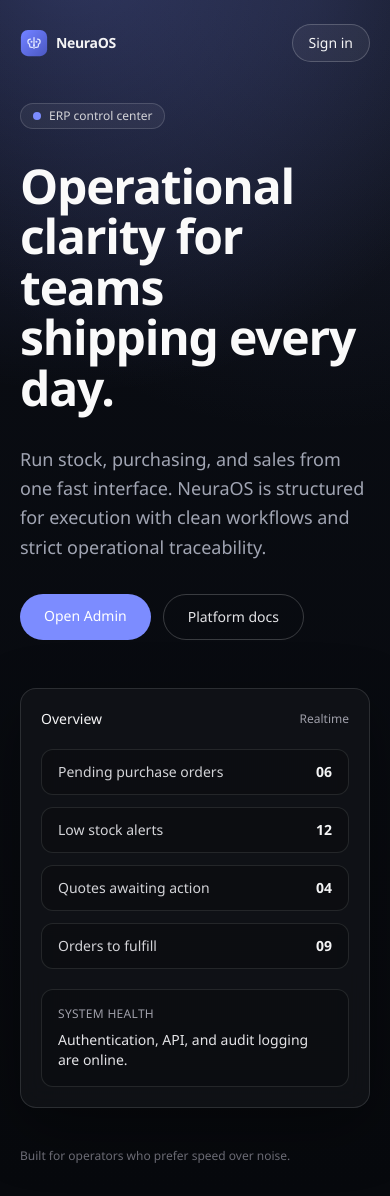
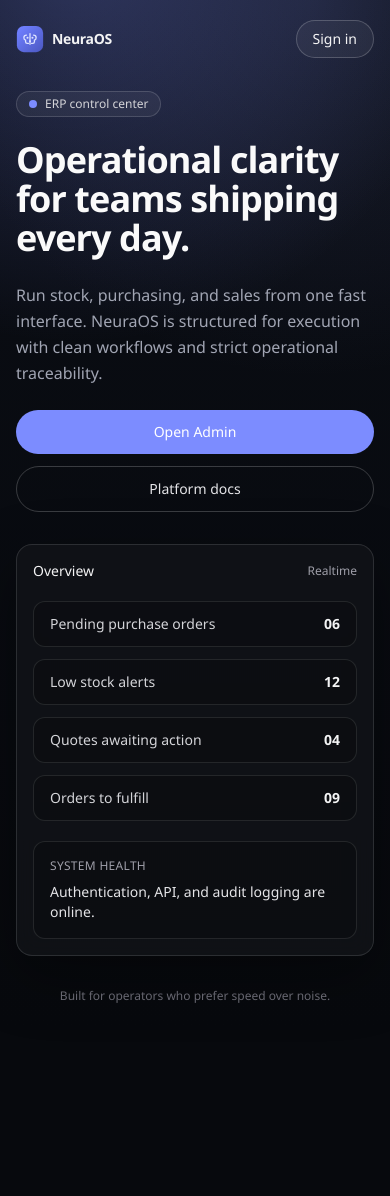
Before and after one commit to JarvisMidoria/NeuraOS, a Next.js app: page / in a window 390 px wide. After the commit the page ends 1032 px from the top, so only its background shows below. Built offline with nearby package versions, Linux system fonts and the light colour scheme.

Commit message:
style: refine mobile spacing and typography for landing/login

```diff
--- a/src/app/login/login-form.tsx
+++ b/src/app/login/login-form.tsx
@@ -36,7 +36,7 @@ export function LoginForm() {
   }
 
   return (
-    <form onSubmit={handleSubmit} className="w-full space-y-4">
+    <form onSubmit={handleSubmit} className="w-full space-y-4 sm:space-y-5">
       {error ? (
         <div className="rounded-xl border border-red-500/30 bg-red-500/15 px-4 py-3 text-sm text-red-200">
           {error}
@@ -75,7 +75,7 @@ export function LoginForm() {
       >
         {isSubmitting ? "Signing in..." : "Sign in"}
       </button>
-      <p className="text-center text-xs text-zinc-500">
+      <p className="text-center text-[11px] text-zinc-500 sm:text-xs">
         Use admin@acme.local / admin123 (seed data)
       </p>
     </form>
--- a/src/app/login/page.tsx
+++ b/src/app/login/page.tsx
@@ -9,8 +9,8 @@ export const metadata: Metadata = {
 
 export default function LoginPage() {
   return (
-    <div className="mx-auto flex min-h-screen w-full max-w-6xl flex-col px-5 py-8 sm:px-8">
-      <div className="fade-up mb-8">
+    <div className="mx-auto flex min-h-screen w-full max-w-6xl flex-col px-4 py-6 sm:px-8 sm:py-8">
+      <div className="fade-up mb-6 sm:mb-8">
         <NeuraLogo />
       </div>
       <div className="grid w-full flex-1 gap-8 lg:grid-cols-[1fr_460px]">
@@ -30,10 +30,10 @@ export default function LoginPage() {
           </div>
         </section>
 
-        <div className="fade-up glass-panel rounded-3xl p-7 sm:p-9">
+        <div className="fade-up glass-panel rounded-3xl p-6 sm:p-9">
           <div className="mb-8 space-y-2">
             <p className="text-xs font-semibold uppercase tracking-[0.2em] text-zinc-400">ERP Admin</p>
-            <h2 className="text-3xl font-semibold tracking-tight text-zinc-100">Sign in</h2>
+            <h2 className="text-2xl font-semibold tracking-tight text-zinc-100 sm:text-3xl">Sign in</h2>
             <p className="text-sm text-zinc-400">Use your admin credentials to access the console.</p>
           </div>
           <Suspense fallback={<p className="text-sm text-zinc-400">Loading form...</p>}>
--- a/src/app/page.tsx
+++ b/src/app/page.tsx
@@ -3,7 +3,7 @@ import { NeuraLogo } from "@/components/brand/neura-logo";
 
 export default function Home() {
   return (
-    <main className="mx-auto flex min-h-screen w-full max-w-6xl flex-col px-5 py-6 sm:px-8 sm:py-8">
+    <main className="mx-auto flex min-h-screen w-full max-w-6xl flex-col px-4 py-5 sm:px-8 sm:py-8">
       <header className="fade-up flex items-center justify-between">
         <NeuraLogo />
         <Link
@@ -14,37 +14,37 @@ export default function Home() {
         </Link>
       </header>
 
-      <section className="grid flex-1 items-center gap-12 py-10 lg:grid-cols-[1.15fr_0.85fr]">
-        <div className="fade-up space-y-8">
+      <section className="grid flex-1 items-center gap-8 py-8 sm:gap-12 sm:py-10 lg:grid-cols-[1.15fr_0.85fr]">
+        <div className="fade-up space-y-6 sm:space-y-8">
           <div className="inline-flex items-center gap-2 rounded-full border border-white/15 bg-white/5 px-3 py-1 text-xs text-zinc-300">
             <span className="h-2 w-2 rounded-full bg-[var(--accent)]" />
             ERP control center
           </div>
-          <h1 className="max-w-3xl text-5xl font-semibold leading-[1.05] tracking-tight text-zinc-50 sm:text-6xl">
+          <h1 className="max-w-3xl text-4xl font-semibold leading-[1.08] tracking-tight text-zinc-50 sm:text-6xl">
             Operational clarity for teams shipping every day.
           </h1>
-          <p className="max-w-2xl text-lg leading-relaxed text-[var(--muted)]">
+          <p className="max-w-2xl text-base leading-relaxed text-[var(--muted)] sm:text-lg">
             Run stock, purchasing, and sales from one fast interface. NeuraOS is structured for
             execution with clean workflows and strict operational traceability.
           </p>
-          <div className="flex flex-wrap gap-3">
+          <div className="flex flex-col gap-3 sm:flex-row sm:flex-wrap">
             <Link
               href="/login"
-              className="rounded-full bg-[var(--accent)] px-6 py-3 text-sm font-medium text-white transition hover:brightness-110"
+              className="rounded-full bg-[var(--accent)] px-6 py-3 text-center text-sm font-medium text-white transition hover:brightness-110"
             >
               Open Admin
             </Link>
             <Link
               href="https://nextjs.org/docs"
               target="_blank"
-              className="rounded-full border border-white/20 px-6 py-3 text-sm font-medium text-zinc-200 transition hover:border-white/35 hover:bg-white/5"
+              className="rounded-full border border-white/20 px-6 py-3 text-center text-sm font-medium text-zinc-200 transition hover:border-white/35 hover:bg-white/5"
             >
               Platform docs
             </Link>
           </div>
         </div>
 
-        <div className="fade-up glass-panel rounded-2xl p-5 sm:p-6">
+        <div className="fade-up glass-panel rounded-2xl p-4 sm:p-6">
           <div className="mb-5 flex items-center justify-between">
             <p className="text-sm font-medium text-zinc-100">Overview</p>
             <p className="text-xs text-zinc-400">Realtime</p>
@@ -74,7 +74,7 @@ export default function Home() {
         </div>
       </section>
 
-      <footer className="fade-up pb-2 text-xs text-zinc-500">
+      <footer className="fade-up pb-2 text-center text-xs text-zinc-500 sm:text-left">
         Built for operators who prefer speed over noise.
       </footer>
     </main>
```
